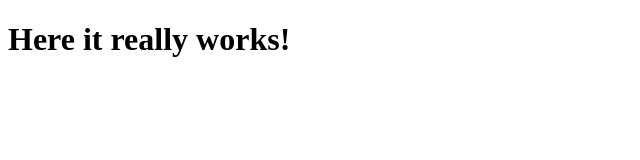
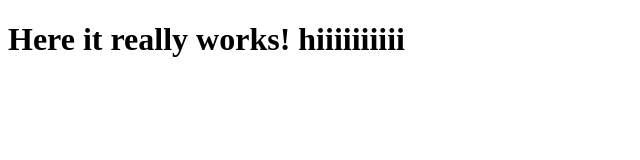
Before and after one commit to neginakbari1995/advanced_vase_website, a plain HTML site: page index.html in a window 1280 px wide. Shown: the whole page, without its empty margins (0-640 px from the left). Drawn offline with Linux system fonts and the light colour scheme.

Commit message:
Update index.html

```diff
--- a/index.html
+++ b/index.html
@@ -6,6 +6,8 @@
     <title>Document</title>
 </head>
 <body>
-    <h1>Here it really works!</h1>
+    <h1>Here it really works!
+        hiiiiiiiiii
+    </h1>
 </body>
 </html>
```
